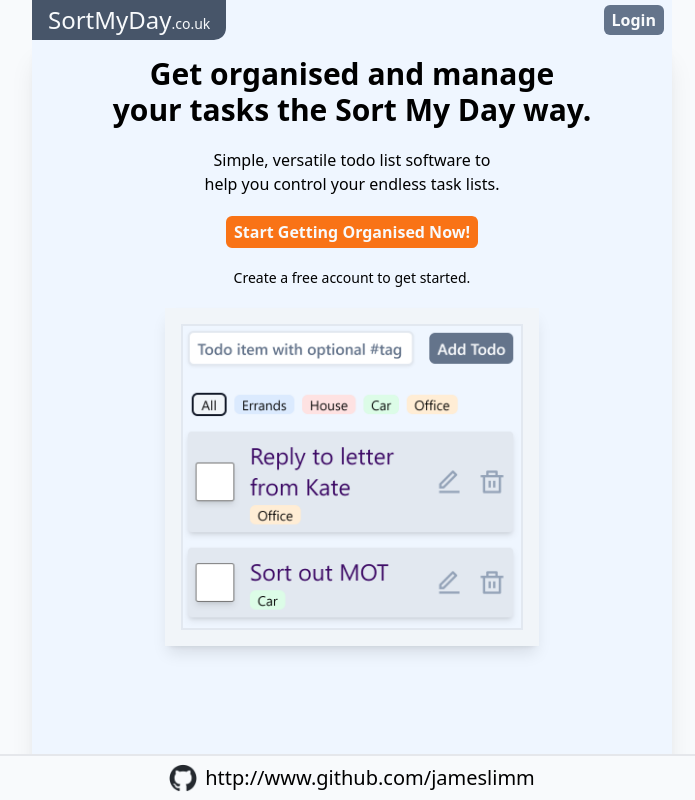
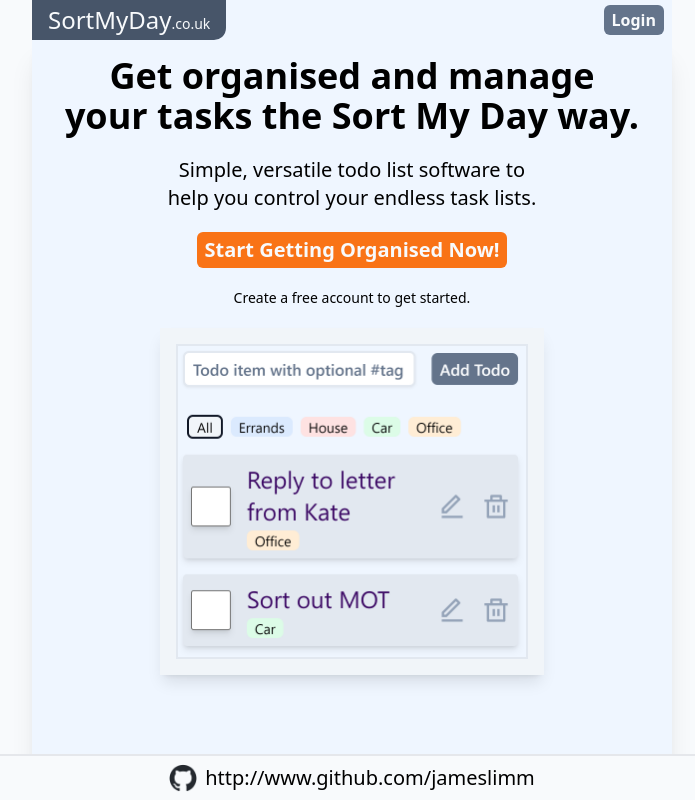
Before and after one commit to jameslimm/sortmyday-frontend, a React (Vite) app: page / in a window 1280 px wide. Shown: the whole page, without its empty margins (288-983 px from the left). Built offline with nearby package versions, Linux system fonts and the light colour scheme; no server answers.

Commit message:
CSS Tweaks and package update

```diff
--- a/src/features/common/Layout.jsx
+++ b/src/features/common/Layout.jsx
@@ -2,15 +2,16 @@
 import Header from "./header/Header";
 import Footer from "./Footer";
 
+//h-[calc(100dvh_-_2.5rem)]
 const Layout = () => {
   return (
-    <>
+    <div className="flex flex-col h-screen">
       <Header />
-      <main className="my-0 mx-auto bg-blue-50 md:w-1/2 h-[calc(100dvh_-_2.5rem)] shadow-xl pt-4 dark:bg-slate-900">
+      <main className="my-0 flex-1 mx-auto bg-blue-50 w-full md:w-2/3 xl:w-1/2 shadow-xl pt-4 dark:bg-slate-900">
         <Outlet />
       </main>
       <Footer />
-    </>
+    </div>
   );
 };
 
--- a/src/features/common/SplashScreen.jsx
+++ b/src/features/common/SplashScreen.jsx
@@ -4,17 +4,17 @@
 const SplashScreen = () => {
   return (
     <div
-      className={`px-10 flex flex-col justify-center items-center gap-5 bg-[url('${screenShot}')]`}
+      className={`px-4 flex flex-col justify-center items-center gap-5 bg-[url('${screenShot}')]`}
     >
-      <h1 className="text-3xl text-black font-bold text-balance text-center">
+      <h1 className="text-3xl sm:text-4xl text-black font-bold text-balance text-center">
         Get organised and manage your tasks the Sort My Day way.
       </h1>
-      <p className="text-balance text-center">
+      <p className="text-xl text-balance text-center">
         Simple, versatile todo list software to help you control your endless task lists.
       </p>
       <Link
         to={"/register"}
-        className="bg-orange-500 px-2 py-1 text-m font-semibold rounded-md text-slate-50 text-center"
+        className="bg-orange-500 px-2 py-1 text-m sm:text-xl font-semibold rounded-md text-slate-50 text-center"
       >
         Start Getting Organised Now!
       </Link>
--- a/src/features/common/header/Header.jsx
+++ b/src/features/common/header/Header.jsx
@@ -7,7 +7,7 @@
   const { data: user } = useGetUserQuery();
 
   return (
-    <header className="flex justify-between items-center mx-auto bg-blue-50 md:w-1/2 h-10 relative dark:bg-slate-900">
+    <header className="flex justify-between items-center mx-auto bg-blue-50 w-full md:w-2/3 xl:w-1/2 h-10 relative dark:bg-slate-900">
       <Logo />
       <div>{user ? <UserMenu /> : <LoginLink />}</div>
     </header>
```
Also changed, not shown: 1 other file (tests, documents, lock files or other folders).
